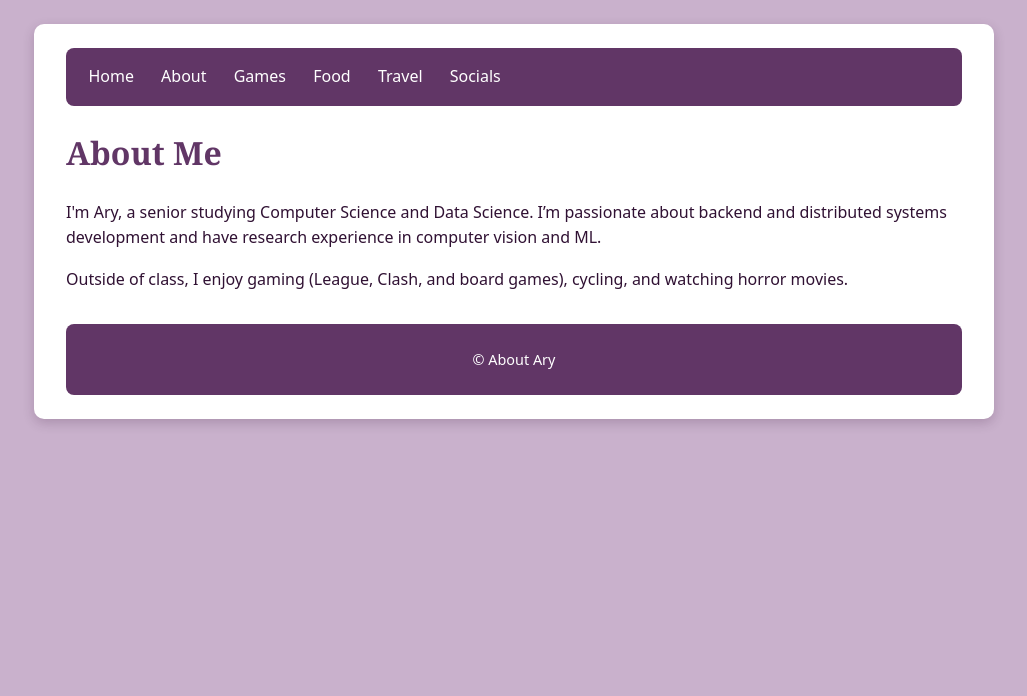
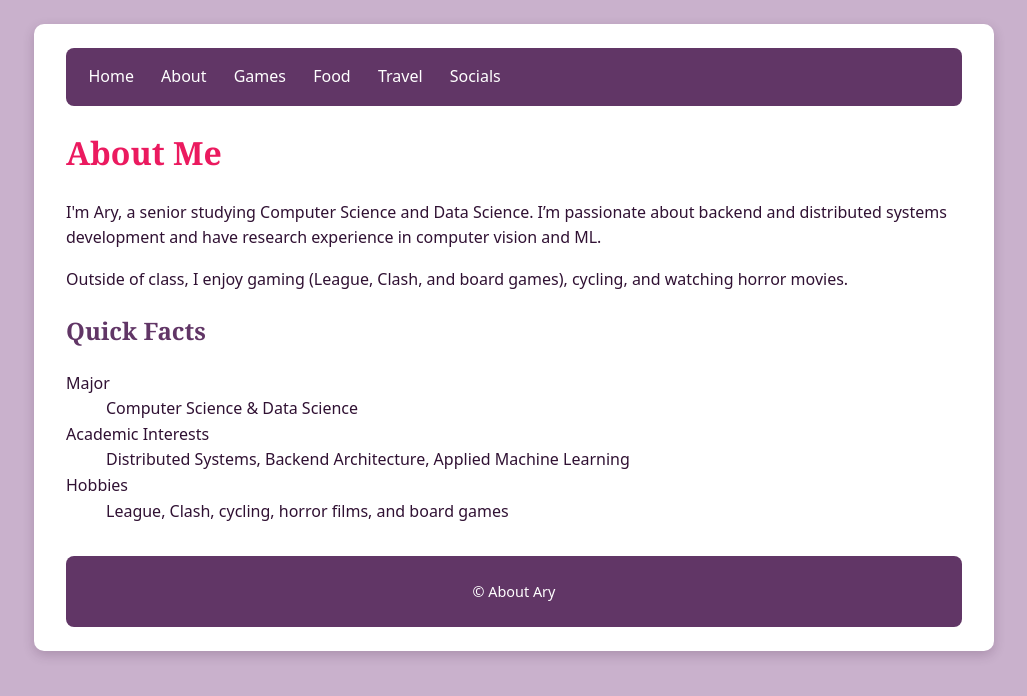
Before and after one commit to ary5/lis351-m1, a plain HTML site: page about/about.html in a window 1280 px wide. Shown: the whole page, without its empty margins (126-1153 px from the left). Drawn offline with Linux system fonts and the light colour scheme.

Commit message:
final: added description list, made sure there are 4 distinct styling changes

```diff
--- a/about/about.html
+++ b/about/about.html
@@ -9,7 +9,20 @@
   <a href="../travel/travel.html">Travel</a>
   <a href="../about/socials/socials.html">Socials</a>
 </nav>
-<h1>About Me</h1>
+<h1 style="color: #EB1A5F;">About Me</h1>
+
 <p>I'm Ary, a senior studying Computer Science and Data Science. I’m passionate about backend and distributed systems development and have research experience in computer vision and ML.</p>
 <p>Outside of class, I enjoy gaming (League, Clash, and board games), cycling, and watching horror movies.</p>
+
+<h2>Quick Facts</h2>
+<dl>
+  <dt>Major</dt>
+  <dd>Computer Science & Data Science</dd>
+
+  <dt>Academic Interests</dt>
+  <dd>Distributed Systems, Backend Architecture, Applied Machine Learning</dd>
+
+  <dt>Hobbies</dt>
+  <dd>League, Clash, cycling, horror films, and board games</dd>
+</dl>
 <footer><p>© About Ary</p></footer></main></body></html>
```
Also changed, not shown: games/games.html (+1 -1 lines), index.html (+3 -1 lines), 3 other files.
